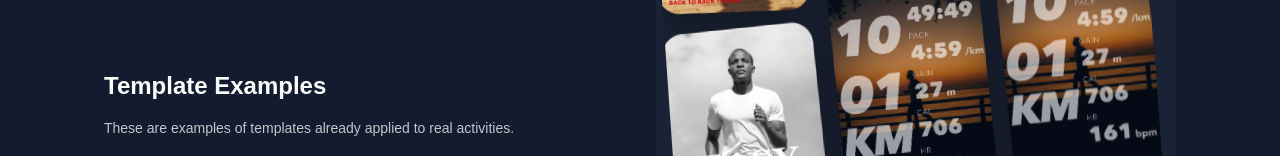
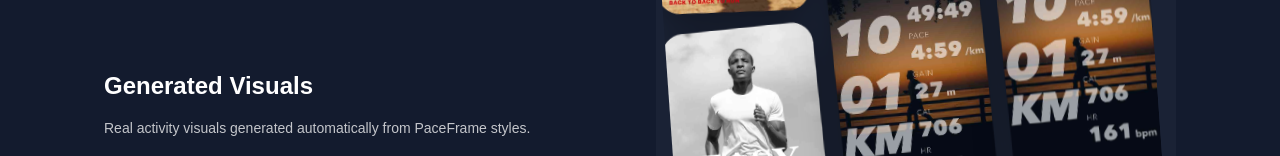
Before and after one commit to thangab/web-paceframe, a Next.js app: page /en in a window 1280 px wide. Shown: the part 796-952 px from the top of the page. Built offline with nearby package versions, Linux system fonts and the light colour scheme.

Commit message:
update wording

```diff
--- a/app/[locale]/page.tsx
+++ b/app/[locale]/page.tsx
@@ -50,9 +50,9 @@ const copy: Record<
     bullet1: "App in final polishing",
     bullet2: "Progressive access by email",
     bullet3: "Direct support: contact@paceframe.app",
-    templatesTitle: "Template Examples",
+    templatesTitle: "Generated Visuals",
     templatesSubtitle:
-      "These are examples of templates already applied to real activities.",
+      "Real activity visuals generated automatically from PaceFrame styles.",
     templatesBody:
       "Each visual is auto-generated from your activity data. PaceFrame formats the key stats into modern story-ready layouts so you can share instantly on social media.",
     notAvailable: "The app is not available yet",
@@ -75,9 +75,9 @@ const copy: Record<
     bullet1: "Application en finalisation",
     bullet2: "Acces progressif par email",
     bullet3: "Support direct: contact@paceframe.app",
-    templatesTitle: "Exemples de Templates",
+    templatesTitle: "Visuels Generes",
     templatesSubtitle:
-      "Ce sont des exemples de templates deja appliques a de vraies activites.",
+      "Des visuels d'activite reels, generes automatiquement avec les styles PaceFrame.",
     templatesBody:
       "Chaque visuel est genere automatiquement a partir de tes donnees d'activite. PaceFrame met en forme les stats importantes dans des layouts modernes prets pour les stories.",
     notAvailable: "L'app n'est pas encore disponible",
```
